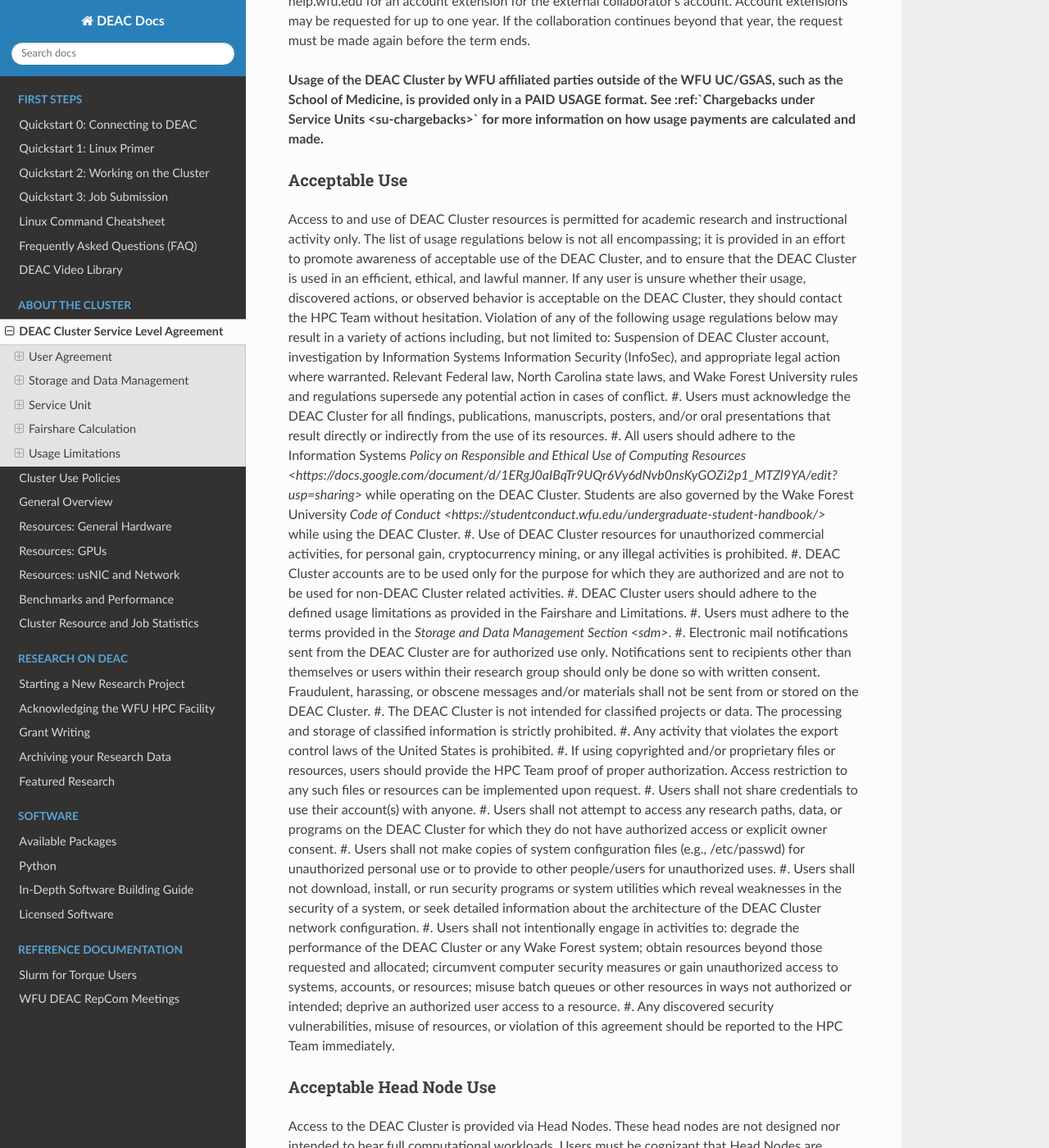
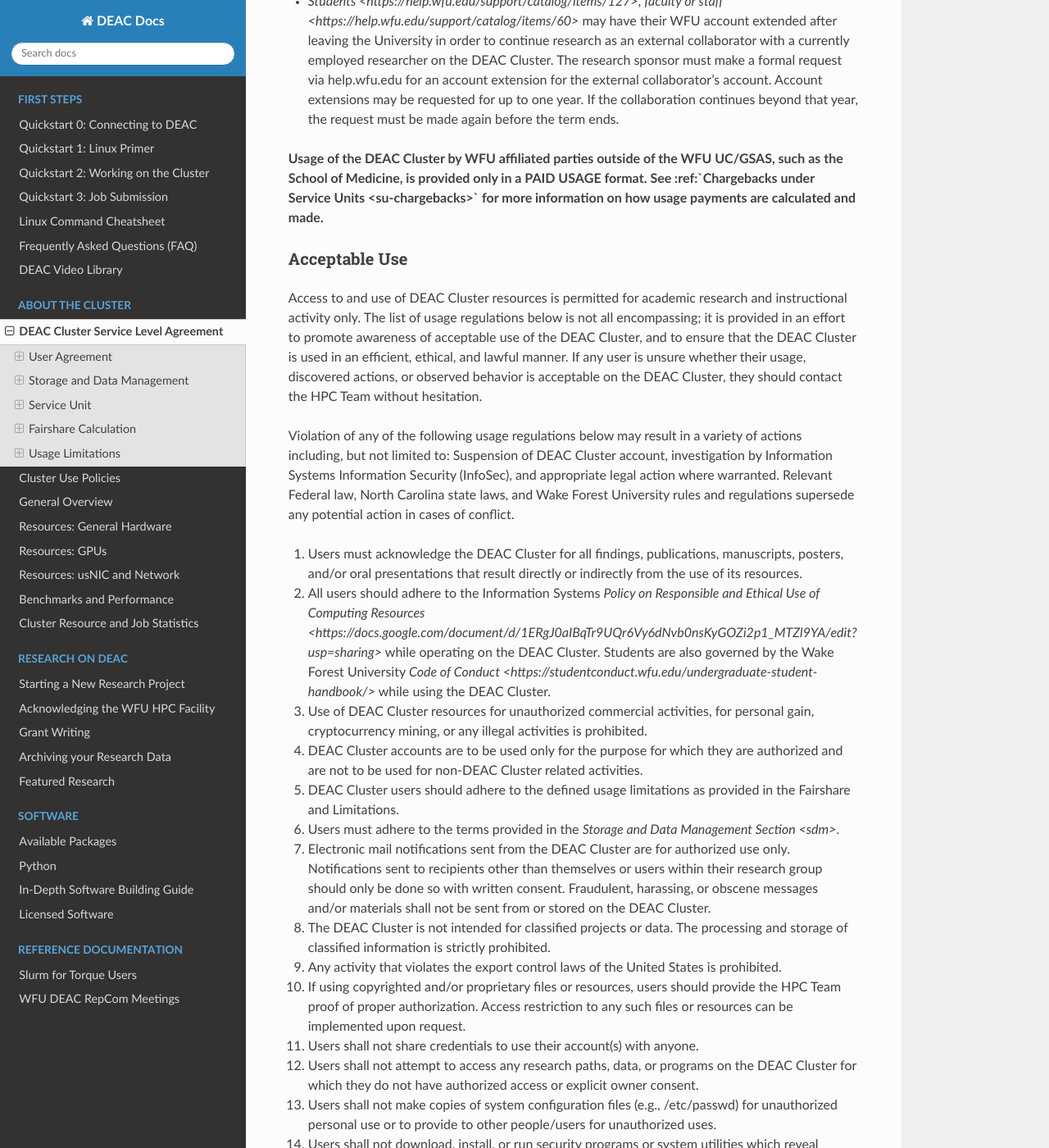
Before and after one commit to WFU-HPC/deac-docs, a Sphinx documentation site: the page built from source/cluster-sla.rst, in a window 1280 px wide and 1400 px high, scrolled down 1992 px. Shown: the whole window at 82% size. Built offline with Sphinx 7.4.7 and the Read the Docs theme 2.0.0, drawn with Linux system fonts in a browser that asks for light colours; some of the changed text lies outside the part shown.

Commit message:
Fixing format issues

```diff
--- a/source/cluster-sla.rst
+++ b/source/cluster-sla.rst
@@ -24,8 +24,8 @@
 .. _ua-account_eligibility
 Account Eligibility and Sponsorhip
 ----------------------------------
+**Usage of the DEAC Cluster for research and instructional activities is provided at NO COST to WFU Undergraduate College and Graduate School of Arts and Sciences (WFU UC/GSAS) as part of the centralized services provided by Information Systems.**
 
-**Usage of the DEAC Cluster for research and instructional activities is provided at NO COST to WFU Undergraduate College and Graduate School of Arts and Sciences (WFU UC/GSAS) as part of the centralized services provided by Information Systems.**
 * To access the DEAC Cluster, students, faculty and staff must formally request access from the HPC Team, either via email to `deac-help@wfu.edu <mailto:deac-help@wfu.edu>` or ticket submission to the HPC Team from `help.wfu.edu <https://help.wfu.edu>`.
 * Students must have a Faculty sponsor who approves their account request. This sponsorship is required for research and instructional usage of the DEAC Cluster. Faculty sponsors take responsibility for their approved users’ actions on the cluster.
 * Classroom instructors are asked to submit all student account requests one week in advance of required use; requests should be made in a singular email to `deac-help@wfu.edu <mailto:deac-help@wfu.edu>`, containing the full names and email addresses of all students that will require login.
@@ -39,7 +39,9 @@
 Acceptable Use
 --------------
 Access to and use of DEAC Cluster resources is permitted for academic research and instructional activity only. The list of usage regulations below is not all encompassing; it is provided in an effort to promote awareness of acceptable use of the DEAC Cluster, and to ensure that the DEAC Cluster is used in an efficient, ethical, and lawful manner. If any user is unsure whether their usage, discovered actions, or observed behavior is acceptable on the DEAC Cluster, they should contact the HPC Team without hesitation.
+
 Violation of any of the following usage regulations below may result in a variety of actions including, but not limited to: Suspension of DEAC Cluster account, investigation by Information Systems Information Security (InfoSec), and appropriate legal action where warranted. Relevant Federal law, North Carolina state laws, and Wake Forest University rules and regulations supersede any potential action in cases of conflict.
+
 #. Users must :ref:`acknowledge the DEAC Cluster <acknowledging>` for all findings, publications, manuscripts, posters, and/or oral presentations that result directly or indirectly from the use of its resources.
 #. All users should adhere to the Information Systems `Policy on Responsible and Ethical Use of Computing Resources <https://docs.google.com/document/d/1ERgJ0aIBqTr9UQr6Vy6dNvb0nsKyGOZi2p1_MTZl9YA/edit?usp=sharing>` while operating on the DEAC Cluster. Students are also governed by the Wake Forest University `Code of Conduct <https://studentconduct.wfu.edu/undergraduate-student-handbook/>` while using the DEAC Cluster.
 #. Use of DEAC Cluster resources for unauthorized commercial activities, for personal gain, cryptocurrency mining, or any illegal activities is prohibited.
@@ -106,6 +108,7 @@
 Storage Quotas
 --------------
 Storage quotas are utilized on DEAC Cluster research storage paths to prevent unexpected and accidental growth of filesystems. The following quotas are defined, configured, and implemented by the HPC Team:
+
 * Reynolda Campus researchers and departments are provided quotas for research paths starting at 1TB.
     * These quotas can be increased after an explicit request for additional space is made, and the need identified by the HPC Team.
 * **Expansion of data quotas are allowed at no cost up to 2TB per researcher, 10TB per research group, or 20TB per department, so long as sum totals fit within these limits.**
@@ -117,6 +120,7 @@
 All users of The DEAC Cluster will be responsible for abiding to these data management guidelines as it relates to their own research. All users must agree to these guidelines before being granted access to the DEAC Cluster as part of the account creation process. Any users found in violation of these guidelines, or repeatedly attempting to access data that is not relevant to their research, will be considered acting in violation of the :ref:`User Agreement Section's terms for Acceptable Use <ua-acceptable_use>`.
 
 Researchers should be good stewards of their data – this includes keeping only that which is actively relevant on DEAC Cluster research storage. Research group advisors are ultimately responsible for the oversight of their research storage path. In the event of a departure, the following ownership changes will occur:
+
 * Should any researcher leave WFU with data still residing on the DEAC Cluster, the associated research group advisor will take ownership of the data and can work with the HPC Team to maintain the data appropriately.
 * If a research group advisor leaves WFU and data ownership/lifecycle is not pre-determined during the exit process, the responsibility will be deferred solely to the HPC Team who will work with departments and/or collaborators to determine data retention.
 As researchers leave the University, it does NOT trigger automatic archival of research data. Data is left in place for new data owners and research groups to continue using unless direction otherwise is explicitly provided during the exit process.
@@ -131,6 +135,7 @@
 .. _sdm-permitted_data-homedir
 #. Home Directories
 Home directories are not intended to be intensely used storage locations. This is because the /home path is a vital storage location for functionality on the DEAC Cluster. If /home runs out of space, no user will be able to login to the DEAC Cluster and job executions will fail. Any user seeking to use /home for purposes other than listed below, MUST contact the HPC Team before doing so:
+
 * Software configuration files
 * User settings and SSH Keys
 * Simple scripts and project notes,
@@ -139,6 +144,7 @@
 .. _sdm-permitted_data-researchdir
 #. Research Paths
 Research storage path’s are intended to be the ONLY storage location used for research related data and executed research tasks to the DEAC Cluster’s scheduler. This path while less restrictive to encourage use, should still only be used for the following:
+
 * Source and input data that it related to and used in order to conduct research.
 * Output and original data that is generated as a result of executed computations
 * Compiled code and executable files that are run for research.
@@ -157,6 +163,7 @@
 Non-Permitted Data
 ------------------
 **Under no circumstances are the following data types allowed on the DEAC Cluster:**
+
 * Classified and compartmentalized data
     * DEAC is not accredited to support classified data or projects.
 * Data requiring HIPAA compliance
```
